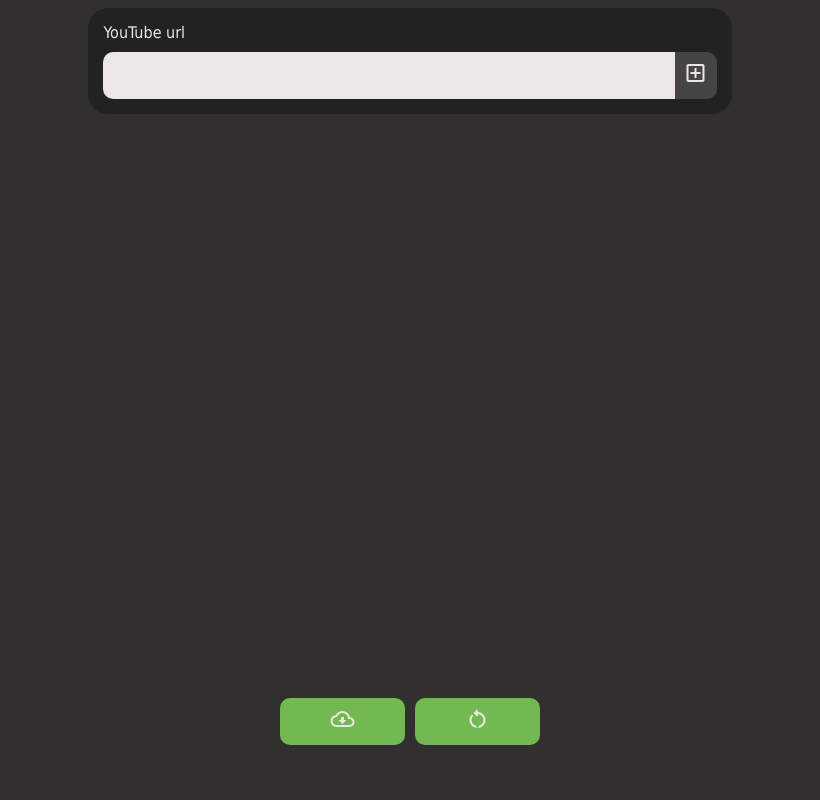
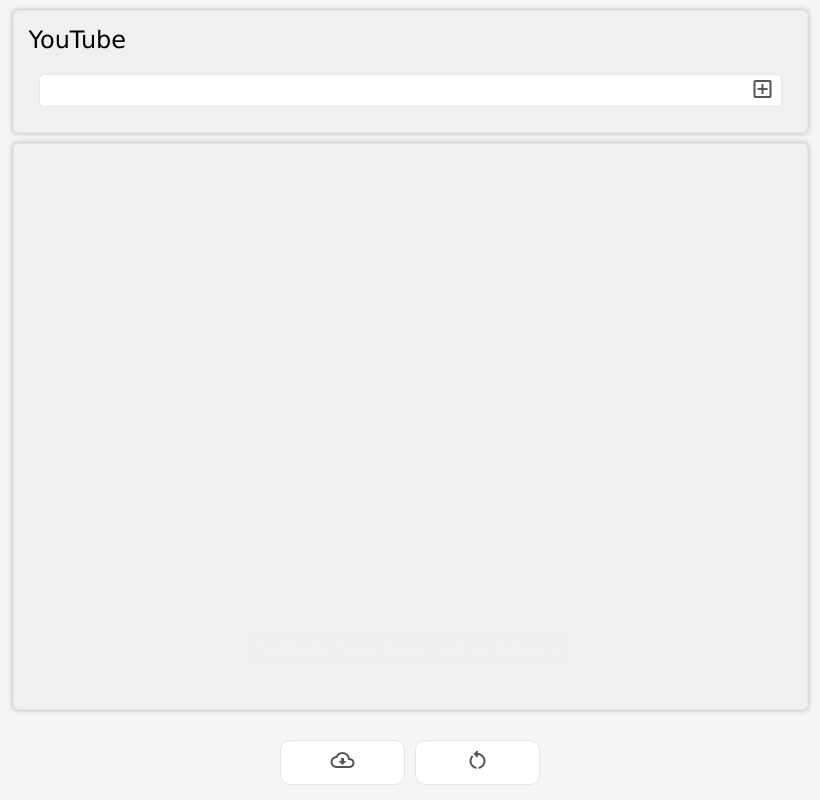
Before and after one commit to IsmaFuentes/yt-downloader, an Electron app: page src/index.html in a window 820 px wide. Both pictures are taken after a click on the button "restart_alt". Drawn offline with Linux system fonts and the light colour scheme.

Commit message:
new css styles

```diff
--- a/main.js
+++ b/main.js
@@ -15,9 +15,9 @@
 
 const createWindow = () => {
   const win = new BrowserWindow({
-    width: 900,
+    width: 820,
     height: 700,
-    resizable: false,
+    resizable: true,
     icon: path.join(__dirname, 'yt-downloader.png'),
     webPreferences: {
       preload: path.join(__dirname, 'preload.js'),
--- a/src/index.html
+++ b/src/index.html
@@ -6,14 +6,14 @@
       http-equiv="Content-Security-Policy"
       content="default-src 'self'; script-src 'self';img-src *"
     />
-    <link rel="stylesheet" href="index.css" />
+    <link rel="stylesheet" href="winui.css" />
     <link rel="stylesheet" href="material-icons/iconfont/material-icons.css" />
     <title>YT Downloader</title>
   </head>
   <body>
     <section id="main">
       <div class="form-group-field">
-        <label for="url-selector" class="form-label">YouTube url</label>
+        <label for="url-selector" class="form-label">YouTube</label>
         <div class="form-field-group">
           <input type="text" class="form-field" id="url-selector" />
           <button class="form-button" id="add-url-btn">
--- /dev/null
+++ b/src/winui.css
@@ -0,0 +1,218 @@
+* {
+  user-select: none;
+  -webkit-user-select: none;
+  -khtml-user-select: none;
+  -moz-user-select: -moz-none;
+  -o-user-select: none;
+}
+
+html {
+  min-height: 100vh;
+}
+
+body {
+  margin: 0;
+  display: flex;
+  flex-direction: column;
+  align-items: center;
+  font-size: 1.5rem;
+  font-family: Verdana, Geneva, Tahoma, sans-serif;
+  background-color: #f5f5f5;
+  height: 100vh;
+  /* overflow: auto; */
+}
+
+/* Contenedor principal */
+#main {
+  width: calc(100% - 25px);
+  height: 100%;
+  overflow: hidden;
+  padding: 10px;
+}
+
+/* Contenido del contenedor (listado) */
+#app-body {
+  margin-top: 10px;
+  overflow: auto;
+  height: calc(100% - 150px);
+  border-radius: 5px;
+  background: #f0f0f0;
+  border: 1px solid #e5e5e5;
+  box-shadow: 0px 0px 5px 1px rgba(0, 0, 0, 0.2);
+}
+
+/* Cabecera */
+.form-group-field {
+  padding: 15px;
+  border-radius: 5px;
+  background: #f0f0f0;
+  border: 1px solid #e5e5e5;
+  box-shadow: 0px 0px 5px 1px rgba(0, 0, 0, 0.2);
+}
+
+/* Panel del buscador */
+.form-field-group {
+  display: flex;
+  padding: 10px;
+}
+
+/* Título del buscador*/
+.form-label {
+  margin-bottom: 10px;
+  display: block;
+}
+
+/* Buscador */
+.form-field {
+  font-family: inherit;
+  width: 100%;
+  border-bottom-left-radius: 5px;
+  border-top-left-radius: 5px;
+  border: 1px solid #e5e5e5;
+  border-right: none;
+  background: white;
+  outline: none;
+  padding: 8px;
+}
+
+/* Botón del buscador*/
+.form-button {
+  cursor: pointer;
+  border: none;
+  border-bottom-right-radius: 5px;
+  border-top-right-radius: 5px;
+  background-color: white;
+  border: 1px solid #e5e5e5;
+  border-left: none;
+  color: #555555;
+}
+
+/* YT Item wrapper */
+.yt-item {
+  margin: 10px;
+  padding: 5px;
+  background: #f5f5f5;
+  border: 1px solid #e5e5e5;
+  border-radius: 5px;
+  display: flex;
+  flex-direction: row;
+  align-items: center;
+}
+
+/* YT Item description */
+.yt-item-description {
+  padding: 5px;
+  font-size: 16px;
+  width: 100%;
+}
+
+/* YT Item thumbnail */
+.yt-item-thumb {
+  width: 150px;
+  padding: 5px;
+  object-fit: contain;
+}
+
+/* YT Item remove button */
+.yt-item-remove-btn {
+  cursor: pointer;
+  margin: 10px;
+  background-color: white;
+  border: 1px solid #e5e5e5;
+  color: #555555;
+  border-radius: 5px;
+}
+
+/* Contenedor de las notificaciones*/
+#form-notification-wrapper {
+  left: 0;
+  right: 0;
+  padding: 10px;
+  position: fixed;
+  bottom: 120px;
+  display: flex;
+  justify-content: center;
+  align-items: center;
+  transition-property: opacity;
+  transition-duration: 1s, 0s;
+  z-index: 10;
+  opacity: 0;
+}
+
+footer {
+  display: flex;
+  align-items: center;
+  justify-content: center;
+  margin-top: 5px;
+  margin-bottom: 15px;
+}
+
+#download-btn {
+  margin: 0 5px 0 5px;
+  cursor: pointer;
+  width: 125px;
+  background-color: white;
+  border: 1px solid #e5e5e5;
+  outline: 0;
+  color: #555555;
+  padding: 7px;
+  font-size: 18px;
+  border-radius: 10px;
+}
+
+#clear-cache-btn {
+  margin: 0 5px 0 5px;
+  cursor: pointer;
+  width: 125px;
+  background-color: white;
+  border: 1px solid #e5e5e5;
+  outline: 0;
+  color: #555555;
+  padding: 7px;
+  font-size: 18px;
+  border-radius: 10px;
+}
+
+.form-notification {
+  width: fit-content;
+  border: 1px solid #e5e5e5;
+  padding: 10px;
+  font-size: 18px;
+  border-radius: 5px;
+  cursor: default;
+  color: white;
+}
+
+.form-notification.success {
+  border: 1px solid #72b951;
+  background: #72b951;
+}
+
+.form-notification.danger {
+  border: 1px solid #ec5e42;
+  background: #ec5e42;
+}
+
+.form-notification.warning {
+  border: 1px solid #f3b885;
+  background: #f3b885;
+}
+
+/* ::-webkit-scrollbar {
+    width: 20px;
+  }
+
+  ::-webkit-scrollbar-track {
+    box-shadow: inset 0 0 5px grey;
+    border-radius: 10px;
+  }
+
+  ::-webkit-scrollbar-thumb {
+    background: #222222;
+    border-radius: 10px;
+  }
+
+  ::-webkit-scrollbar-thumb:hover {
+    background: #4d4c4c;
+  }
+   */
```
